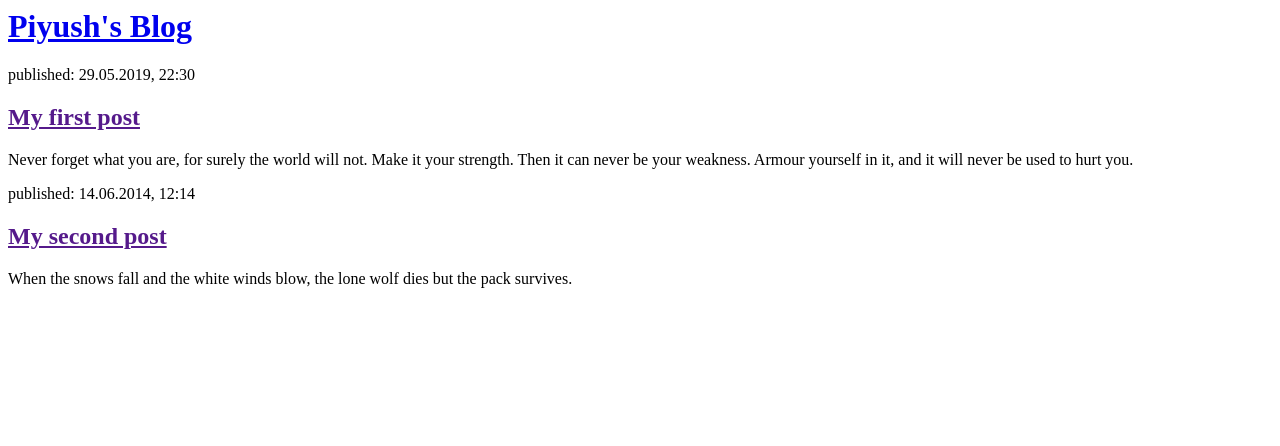
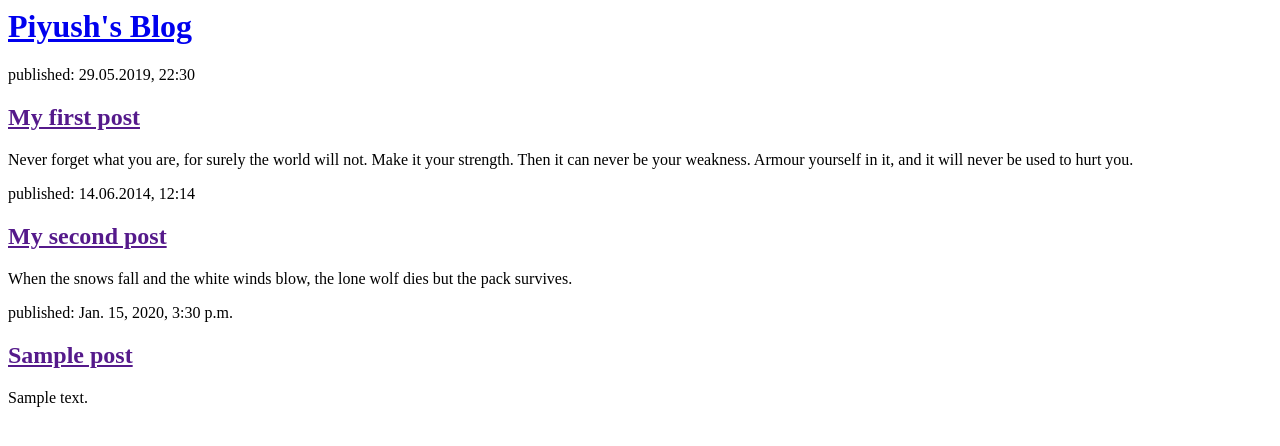
Before and after one commit to ag-piyush/my-first-blog, a Django app: template blog/templates/blog/post_list.html in a window 1280 px wide. Shown: the top 446 px of the page. Run offline with Django 3.2, Linux system fonts and the light colour scheme; the template is opened without the code that fills it: values that come from a table or form of the project are taken from there, others are empty; tables that the repository leaves empty hold one stand-in row (values such as "Sample post").

Commit message:
Modified templates to display posts from the database.

```diff
--- a/blog/templates/blog/post_list.html
+++ b/blog/templates/blog/post_list.html
@@ -18,5 +18,13 @@
             <h2><a href="">My second post</a></h2>
             <p>When the snows fall and the white winds blow, the lone wolf dies but the pack survives.</p>
         </div>
+
+        {% for post in posts %}
+    		<div>
+        		<p>published: {{ post.published_date }}</p>
+        		<h2><a href="">{{ post.title }}</a></h2>
+        		<p>{{ post.text|linebreaksbr }}</p>
+    		</div>
+		{% endfor %}
     </body>
 </html>
```
